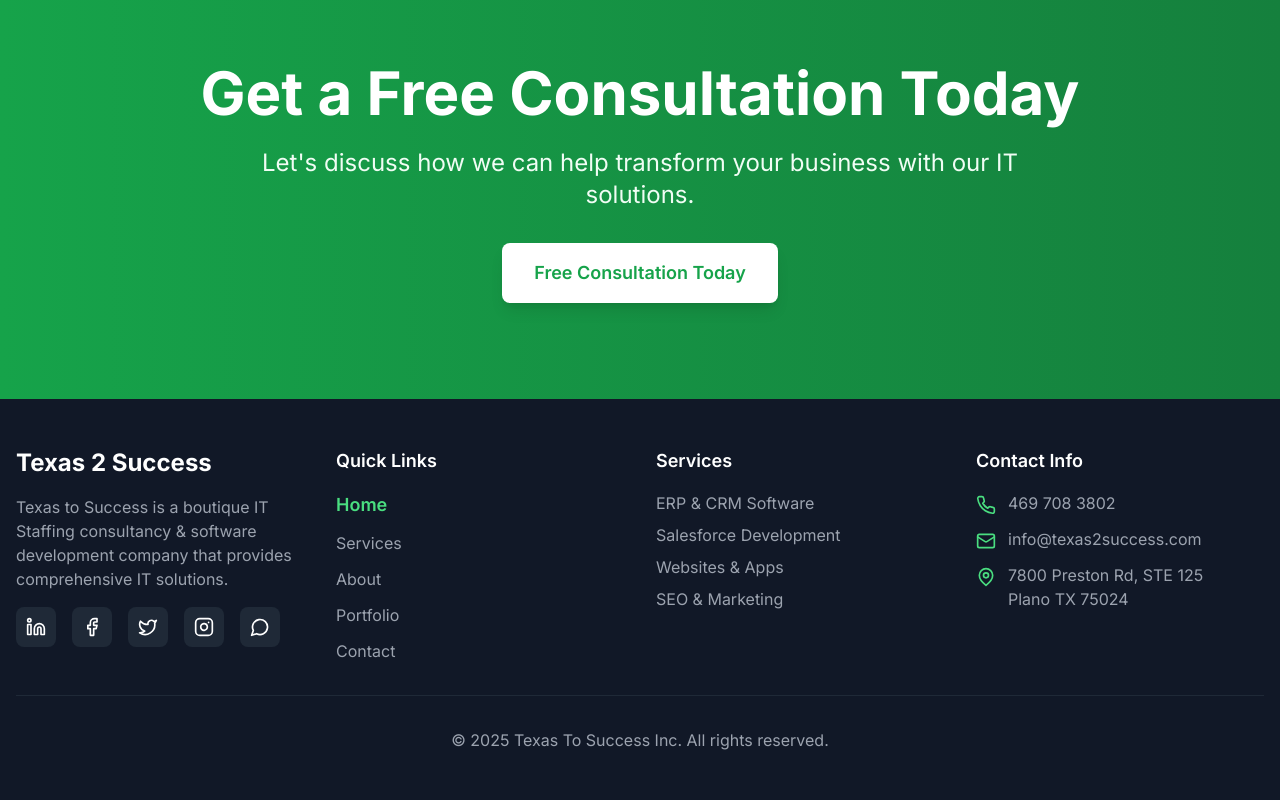
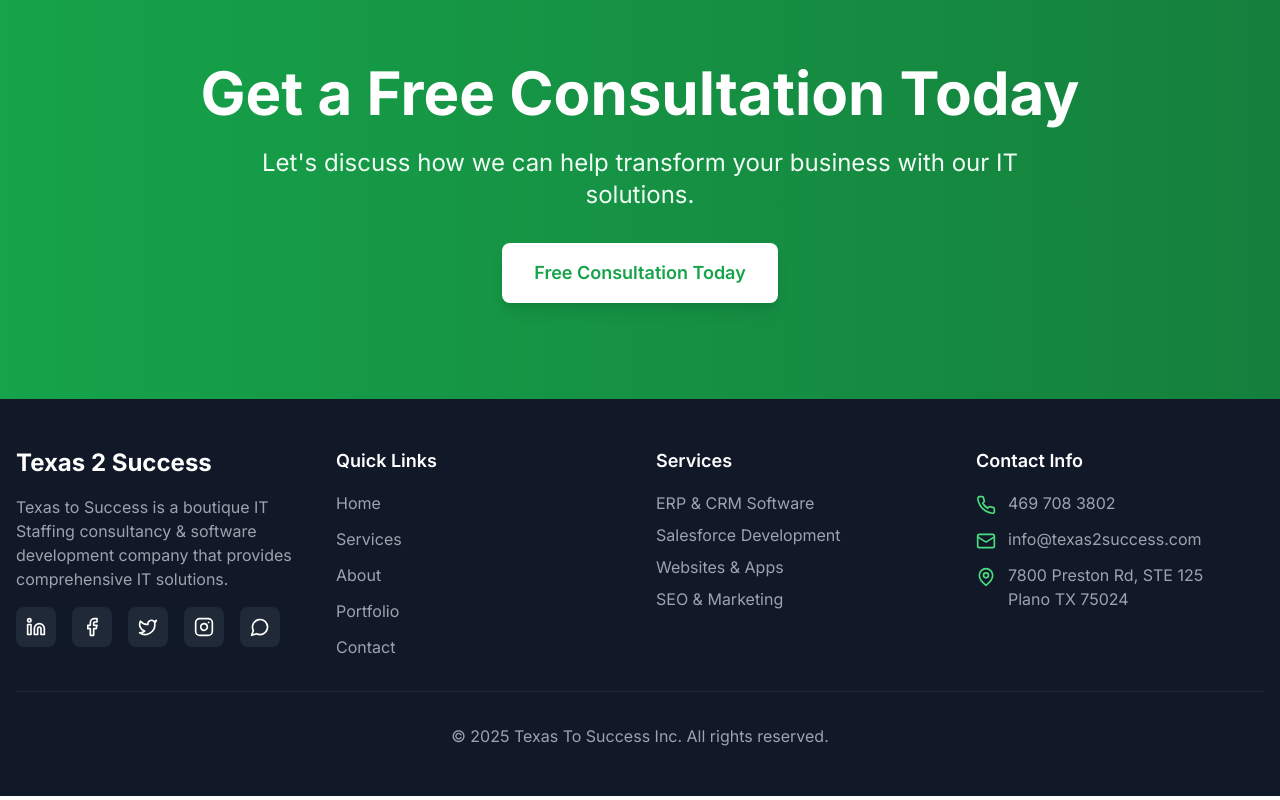
Before and after one commit to Prathyushapritila/Texas2success, a Next.js app: page / in a window 1280 px wide. Shown: the part 8182-8982 px from the top of the page. Built offline with nearby package versions, Linux system fonts and the light colour scheme.

Commit message:
Remove active state highlighting from Quick Links footer: All links now have consistent styling without highlighting based on current page

```diff
--- a/components/Footer.tsx
+++ b/components/Footer.tsx
@@ -82,21 +82,16 @@
             </div>
           </div>
 
-          {/* Quick Links - Highlighted */}
+          {/* Quick Links */}
           <div>
             <h4 className="text-lg font-semibold mb-4">Quick Links</h4>
             <ul className="space-y-3">
               {navLinks.map((link) => {
-                const active = isActive(link.href)
                 return (
                   <li key={link.href}>
                     <Link
                       href={link.href}
-                      className={`transition-all duration-300 ${
-                        active
-                          ? 'text-green-400 dark:text-green-500 font-semibold text-lg'
-                          : 'text-gray-400 dark:text-gray-500 hover:text-green-400 dark:hover:text-green-500 hover:translate-x-2'
-                      }`}
+                      className="text-gray-400 dark:text-gray-500 hover:text-green-400 dark:hover:text-green-500 hover:translate-x-2 transition-all duration-300"
                     >
                       {link.label}
                     </Link>
```
